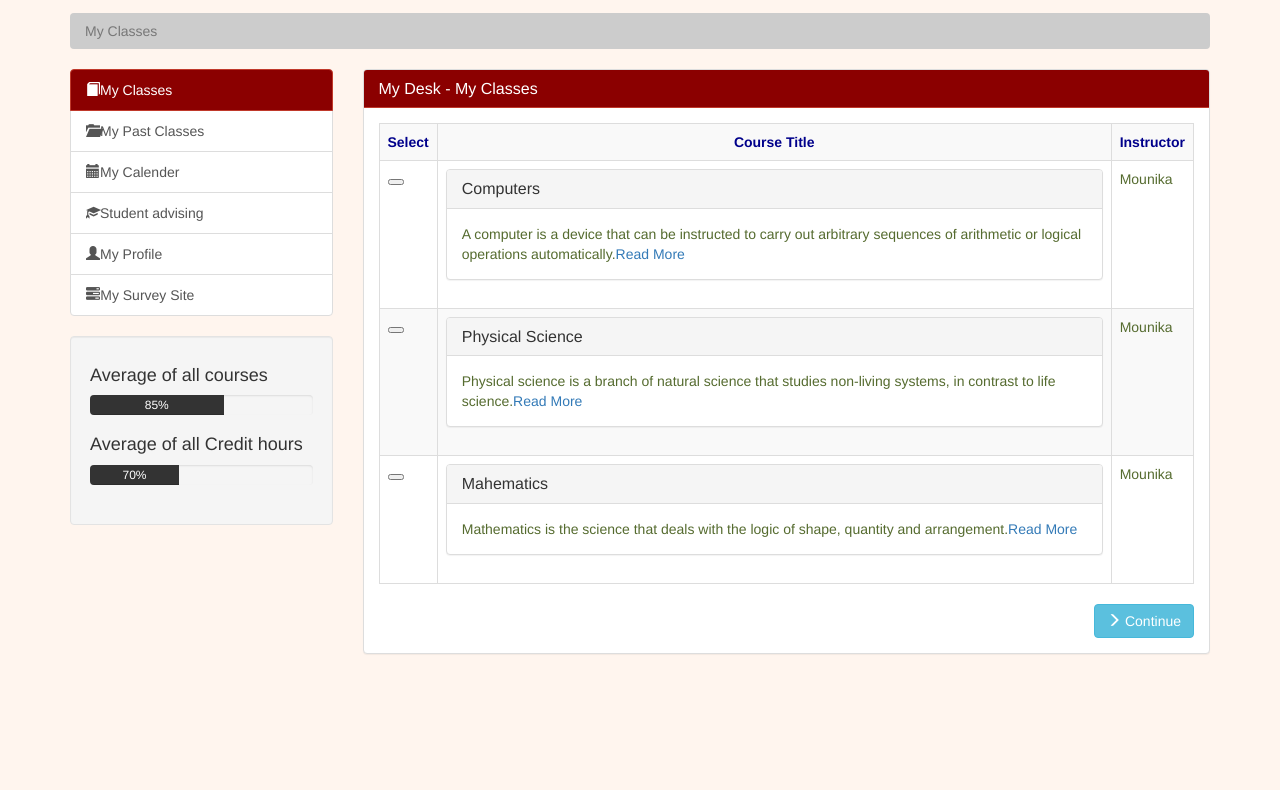
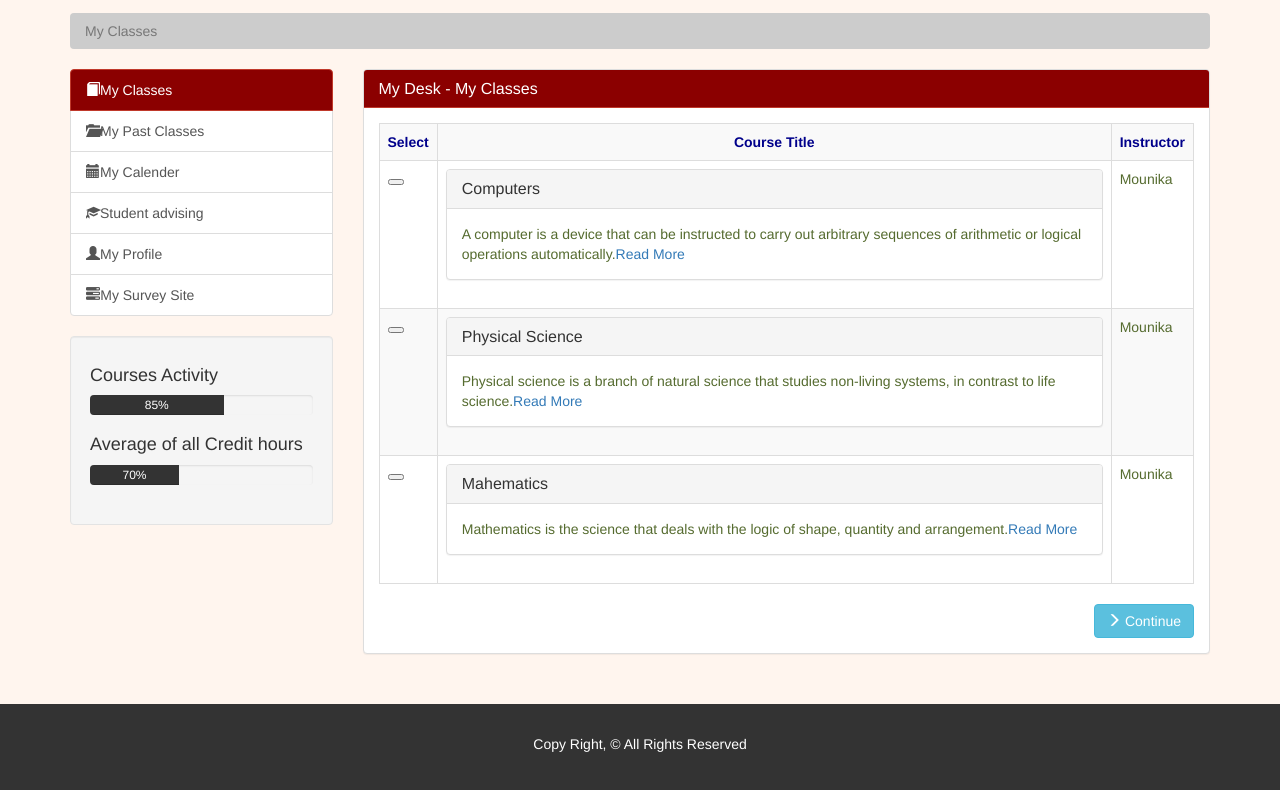
Before and after one commit to Mounikarula/Dashboard, a plain HTML site: page index.html in a window 1280 px wide. Shown: the part 120-910 px from the top of the page. Before the commit the page ends 800 px from the top, so only its background shows below. Drawn offline with nearby package versions, Linux system fonts and the light colour scheme; a script that the page names is missing.

Commit message:
added footer to the dashboard app

```diff
--- a/index.html
+++ b/index.html
@@ -79,7 +79,7 @@
           </div>
 
           <div class="well">
-            <h4>Average of all courses</h4>
+            <h4>Courses Activity</h4>
             <div class="progress">
               <div class="progress-bar" role="progressbar" aria-valuenow="60" aria-valuemin="0" aria-valuemax="100" style="width: 60%;">
                 85%
@@ -187,6 +187,12 @@
   </section>
 
 
+  <footer id="footer">
+    <p>Copy Right, &copy All Rights Reserved</p>
+  </footer>
+
+
+
   <div class="modal fade" id="email" tabindex="dialog" aria-labelledby="myModalLabel">
     <div class="modal-dialog" role="document">
       <div class="modal-content">
@@ -223,6 +229,7 @@
 
 
 
+
     <script src="https://cdn.ckeditor.com/4.7.3/standard/ckeditor.js"></script>
   	<script src="https://ajax.googleapis.com/ajax/libs/jquery/3.2.1/jquery.min.js"></script>
   	<script src="https://maxcdn.bootstrapcdn.com/bootstrap/3.3.7/js/bootstrap.min.js"></script>
--- a/style.css
+++ b/style.css
@@ -114,7 +114,13 @@ body {
 
 
 
-
+#footer {
+  background: #333333;
+  color:#ffffff;
+  text-align: center;
+  padding: 30px;
+  margin-top: 30px;
+}
 
 
 
@@ -168,13 +174,6 @@ body {
   }
 }
 
-
-
-
-
-
-
-
 @media (max-width: 1199px) {
   .navbar-expand-xl .navbar-nav .show .dropdown-menu .dropdown-item {
     color: #ecf0f1;
```
